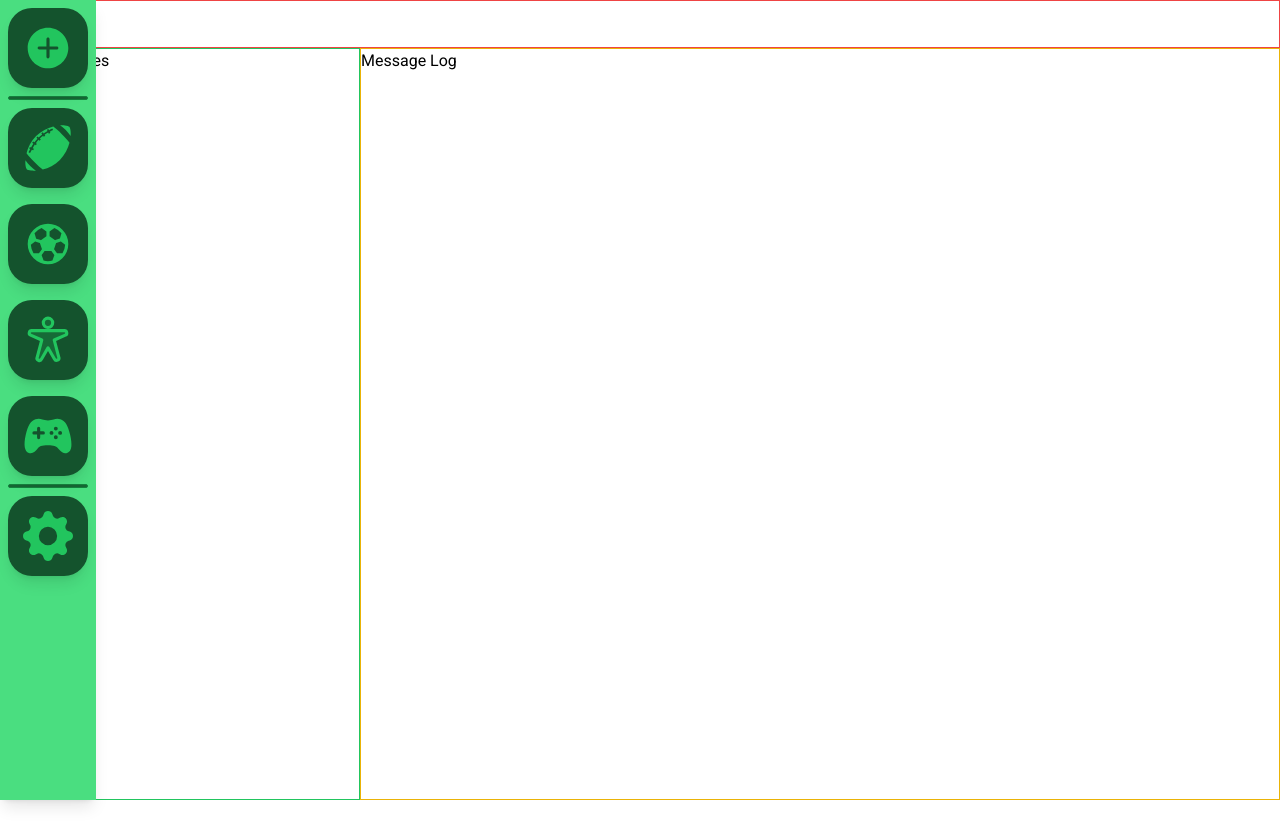
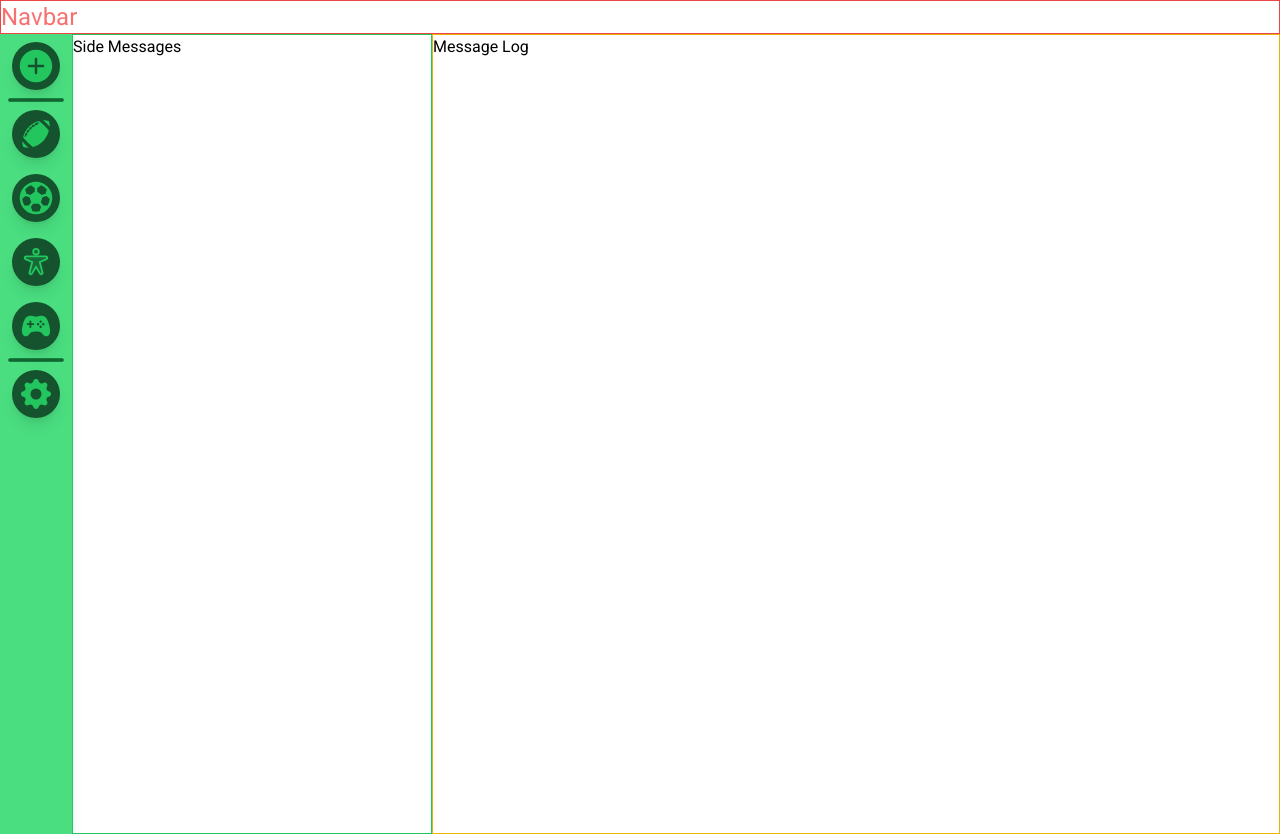
Before and after one commit to josefnaranjo/testing-websockets, a Next.js app in the folder Front/: page / in a window 1280 px wide. Before the commit the page ends 800 px from the top, so only its background shows below. Built offline with nearby package versions, Linux system fonts and the light colour scheme.

Commit message:
23: Updated the side bar, moved components

```diff
--- /dev/null
+++ b/Front/app/components/SideBar/SideBar.css
@@ -0,0 +1,27 @@
+@import 'tailwindcss/base';
+@import 'tailwindcss/components';
+@import 'tailwindcss/utilities';
+
+.sidebar-icon {
+    @apply relative flex items-center justify-center
+    h-12 w-12 mt-2 mb-2 mx-auto
+    bg-green-900 hover:bg-green-600 dark:bg-gray-800
+    text-green-500 hover:text-white
+    hover:rounded-xl rounded-3xl
+    transition-all duration-300 ease-linear
+    cursor-pointer shadow-lg ;
+}
+
+
+.sidebar-tooltip {
+    @apply absolute w-auto p-2 m-2 min-w-max left-14 rounded-md shadow-md
+    text-white bg-gray-900
+    text-xs font-bold
+    transition-all duration-75 scale-0 origin-left;
+}
+
+.sidebar-hr {
+    @apply bg-green-800
+    border border-green-700 rounded-full
+    mx-2 h-1;
+}
--- a/Front/components/SideBar.tsx
+++ b/Front/app/components/SideBar/SideBar.tsx
@@ -3,6 +3,7 @@ import { IoIosAddCircle } from "react-icons/io";
 import { PiPersonArmsSpreadDuotone, PiSoccerBallFill } from "react-icons/pi";
 import { IoGameController } from "react-icons/io5";
 import { BsGearFill } from "react-icons/bs";
+import "./SideBar.css";
 
 import React, { ReactNode } from 'react'
 
@@ -13,17 +14,17 @@ interface SideBarIconProps {
 
 const SideBar = () => {
   return (
-    <div className='fixed top-0 left-0 h-screen w-24 m-0
+    <div className='top-0 left-0 h-screen w-[72px] m-0
                     flex flex-col bg-green-400 text-white shadow-lg'>
-        <SideBarIcon icon={<IoIosAddCircle size={"50px"}/>} text="Add Channel"/>
+        <SideBarIcon icon={<IoIosAddCircle size={"40px"}/>} text="Add Channel"/>
         <Divider />
-        <SideBarIcon icon={<GiAmericanFootballBall size={"50px"}/>} text="Football Friends"/>
-        <SideBarIcon icon={<PiSoccerBallFill size={"50px"}/>} text="Soccer Saurians"/>
-        <SideBarIcon icon={<PiPersonArmsSpreadDuotone size={"50px"}/>} text="Communication"/>
-        <SideBarIcon icon={<IoGameController size={"50px"}/>} text="Gaming Group"/>
+        <SideBarIcon icon={<GiAmericanFootballBall size={"30px"}/>} text="Football Friends"/>
+        <SideBarIcon icon={<PiSoccerBallFill size={"40px"}/>} text="Soccer Saurians"/>
+        <SideBarIcon icon={<PiPersonArmsSpreadDuotone size={"30px"}/>} text="Communication"/>
+        <SideBarIcon icon={<IoGameController size={"30px"}/>} text="Gaming Group"/>
         <Divider />
         <SideBarIcon
-            icon={<BsGearFill size={"50px"}/>}
+            icon={<BsGearFill size={"30px"}/>}
             text="Settings"/>
     </div>
   )
--- a/Front/app/globals.css
+++ b/Front/app/globals.css
@@ -26,30 +26,3 @@
 .message-log-container {
   @apply flex-grow border border-yellow-500;
 }
-
-@layer components {
-  .sidebar-icon {
-    @apply relative flex items-center justify-center
-    h-20 w-20 mt-2 mb-2 mx-auto
-  bg-green-900 hover:bg-green-600 dark:bg-gray-800
-  text-green-500 hover:text-white
-    hover:rounded-xl rounded-3xl
-    transition-all duration-300 ease-linear
-    cursor-pointer shadow-lg ;
-  }
-
-
-
-  .sidebar-tooltip {
-    @apply absolute w-auto p-2 m-2 min-w-max left-14 rounded-md shadow-md
-    text-white bg-gray-900
-    text-xs font-bold
-    transition-all duration-75 scale-0 origin-left;
-  }
-
-  .sidebar-hr {
-    @apply bg-green-800
-    border border-green-700 rounded-full
-    mx-2 h-1;
-  }
-}
--- a/Front/app/page.tsx
+++ b/Front/app/page.tsx
@@ -1,4 +1,4 @@
-import SideBar from "@/components/SideBar";
+import SideBar from "@/app/components/SideBar/SideBar";
 
 export default function Home() {
   return (
```
